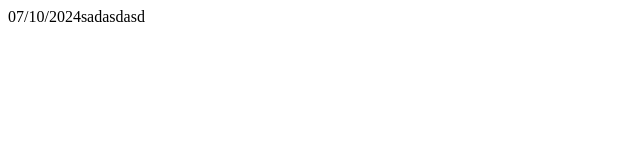
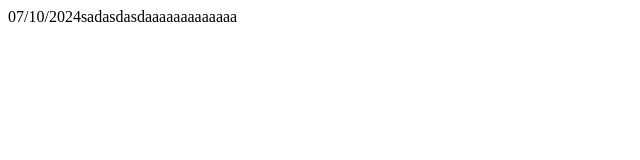
Before and after one commit to HieuJB/testwwww, a Nuxt app: page / in a window 1280 px wide. Shown: the top 160 px of the page, without its empty margins (0-640 px from the left). Built offline with nearby package versions, Linux system fonts and the light colour scheme.

Commit message:
feat: update code

```diff
--- a/app.vue
+++ b/app.vue
@@ -1,5 +1,5 @@
 <template>
-  <div>07/10/2024sadasdasd
+  <div>07/10/2024sadasdasdaaaaaaaaaaaaa
   </div>
 </template>
 
```
